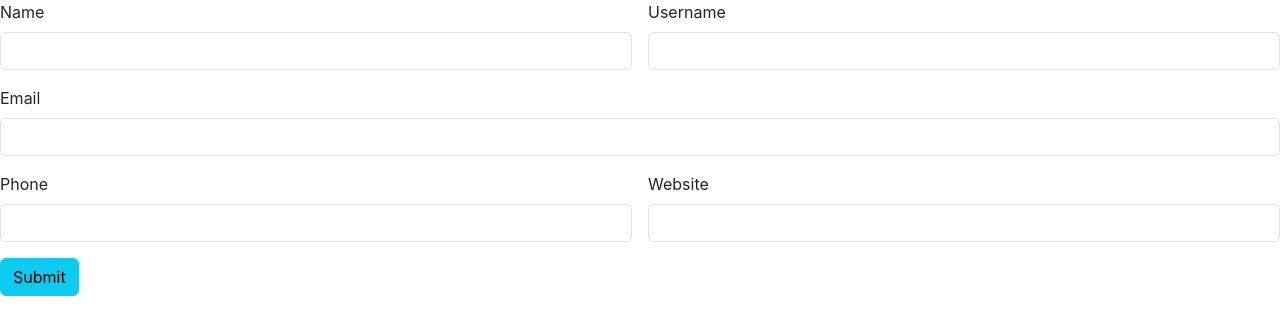
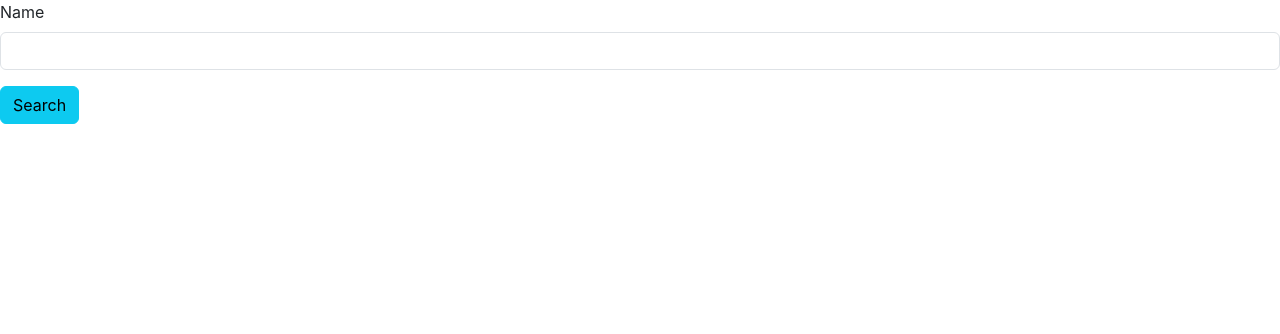
Before and after one commit to Poojahh/Userlist-App, a React (Create React App) app: page /search in a window 1280 px wide. Shown: the top 334 px of the page. Built offline with nearby package versions, Linux system fonts and the light colour scheme.

Commit message:
Userlist App

```diff
--- a/package.json
+++ b/package.json
@@ -8,6 +8,7 @@
     "@testing-library/user-event": "^13.5.0",
     "react": "^18.3.1",
     "react-dom": "^18.3.1",
+    "react-router-dom": "^6.24.1",
     "react-scripts": "5.0.1",
     "web-vitals": "^2.1.4"
   },
--- a/src/App.js
+++ b/src/App.js
@@ -1,11 +1,18 @@
 import logo from './logo.svg';
 import './App.css';
 import AddUser from './components/AddUser';
+import { BrowserRouter, Route, Routes } from 'react-router-dom';
+import SearchUser from './components/SearchUser';
 
 function App() {
   return (
     <div>
-      <AddUser/>
+      <BrowserRouter>
+      <Routes>
+        <Route path="/" element={<AddUser/>}/>
+        <Route path="/search" element={<SearchUser/>}/>
+      </Routes>
+      </BrowserRouter>
     </div>
   );
 }
--- /dev/null
+++ b/src/components/SearchUser.jsx
@@ -0,0 +1,25 @@
+import React from 'react'
+
+const SearchUser = () => {
+  return (
+    <div>
+      <div className="contaniner">
+        <div className="row">
+            <div className="col col-12 col-sm-12 col-md-12 col-lg-12 col-xl-12 col-xxl-12">
+                <div className="row g-3">
+                    <div className="col col-12 col-sm-12 col-md-12 col-lg-12 col-xl-12 col-xxl-12">
+                        <label htmlFor="" className="form-label">Name</label>
+                        <input type="text" className="form-control" />
+                    </div>
+                    <div className="col col-12 col-sm-12 col-md-12 col-lg-12 col-xl-12 col-xxl-12">
+                        <button className="btn btn-info">Search</button>
+                    </div>
+                </div>
+            </div>
+        </div>
+      </div>
+    </div>
+  )
+}
+
+export default SearchUser
```
Also changed, not shown: 1 other file (tests, documents, lock files or other folders).
